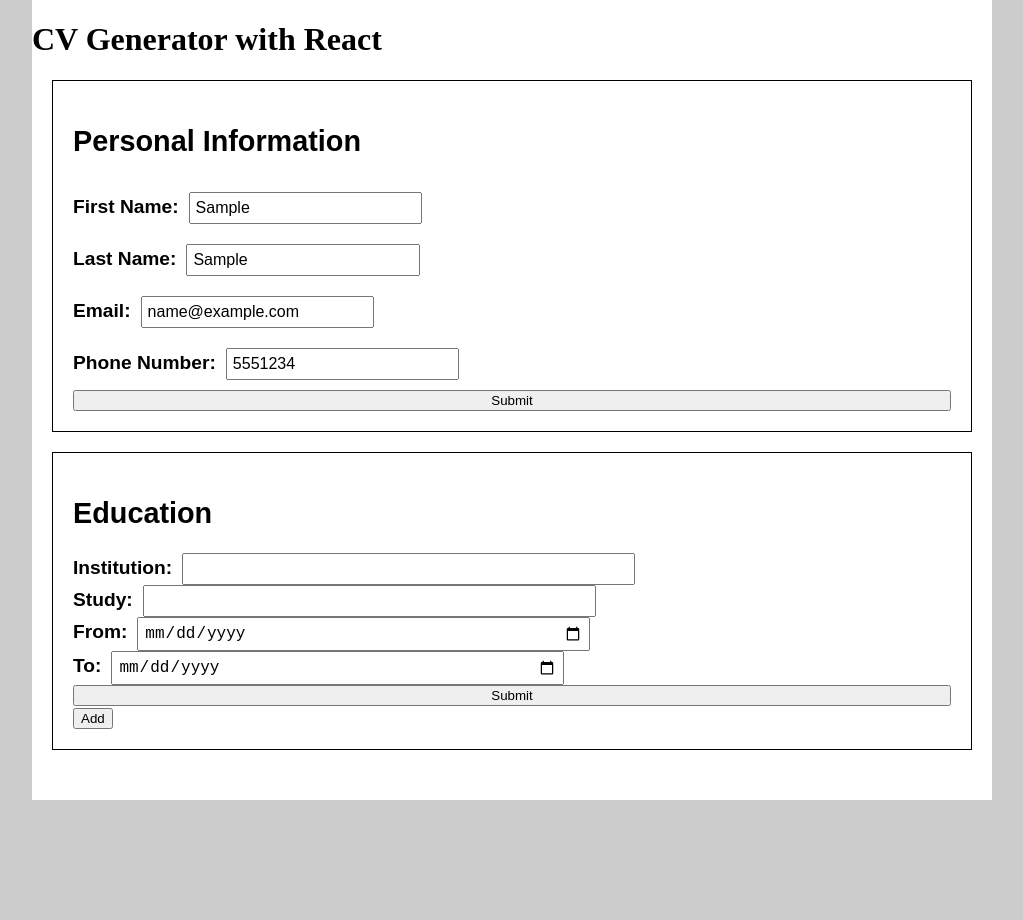
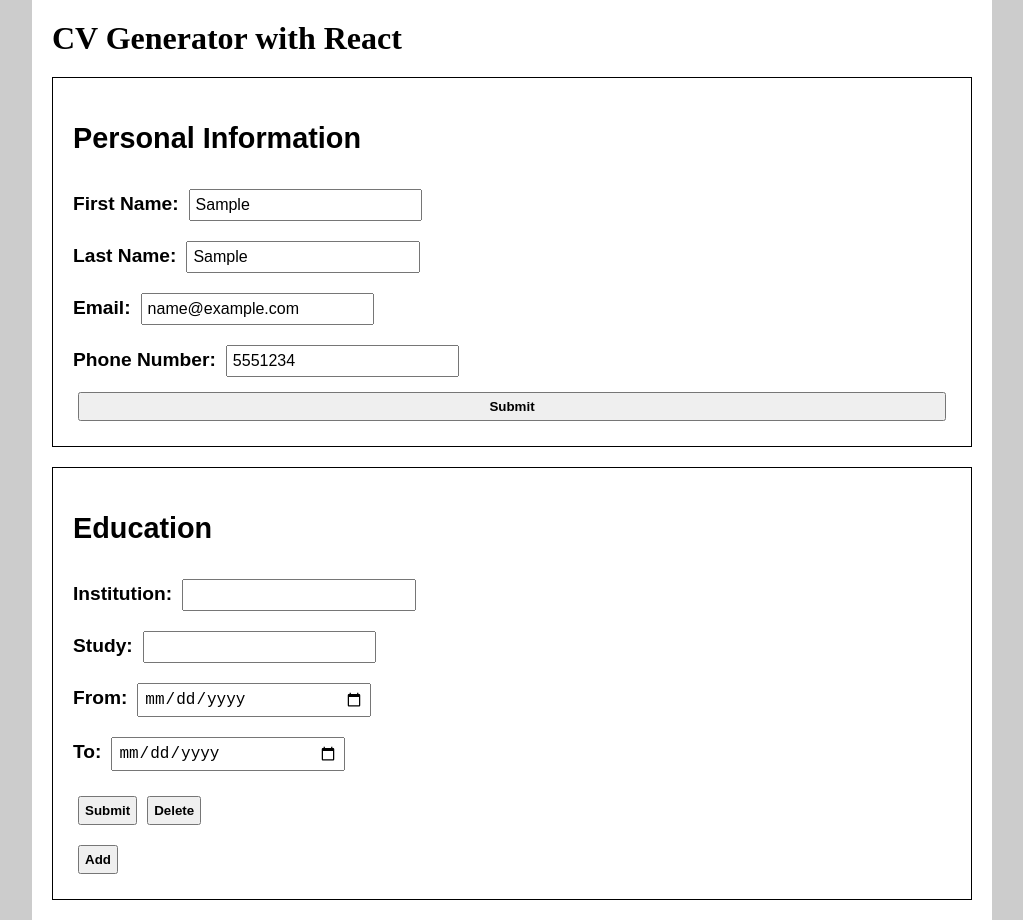
Before and after one commit to imranprice96/cv-project, a React (Create React App) app: page / in a window 1280 px wide. Both pictures are taken after typing "Sample", "Sample", "name@example.com", "5551234" into the empty fields and a click on the button "Add". Shown: the whole page, without its empty margins (128-1151 px from the left). Before the commit the page ends 800 px from the top, so only its background shows below. Built offline with nearby package versions, Linux system fonts and the light colour scheme.

Commit message:
Add styling to Education form

```diff
--- a/src/components/EducationContainer.js
+++ b/src/components/EducationContainer.js
@@ -1,5 +1,5 @@
 import React, { Component } from "react";
-import EducationForm from "../EducationForm";
+import EducationForm from "./EducationForm";
 import "./Form.css";
 import uniqid from "uniqid";
 
--- a/src/EducationForm.js
+++ b/src/components/EducationForm.js
@@ -1,5 +1,6 @@
 import React, { Component } from "react";
-import Education from "./components/Education";
+import Education from "./Education";
+import "./Form.css";
 
 class EducationForm extends Component {
 	constructor() {
@@ -61,7 +62,7 @@ class EducationForm extends Component {
 
 		return (
 			<form id="eduForm" onSubmit={this.onSubmitEdu}>
-				<div>
+				<div className="detail-input-row">
 					<label htmlFor="institution">Institution:</label>
 					<input
 						type="text"
@@ -72,7 +73,7 @@ class EducationForm extends Component {
 						required
 					/>
 				</div>
-				<div>
+				<div className="detail-input-row">
 					<label htmlFor="study">Study:</label>
 					<input
 						type="text"
@@ -83,7 +84,7 @@ class EducationForm extends Component {
 						required
 					/>
 				</div>
-				<div>
+				<div className="detail-input-row">
 					<label htmlFor="fromDate">From:</label>
 					<input
 						type="date"
@@ -94,7 +95,7 @@ class EducationForm extends Component {
 						required
 					/>
 				</div>
-				<div>
+				<div className="detail-input-row">
 					<label htmlFor="toDate">To:</label>
 					<input
 						type="date"
@@ -105,9 +106,12 @@ class EducationForm extends Component {
 						required
 					/>
 				</div>
-				<button id="edu-submit" type="submit">
-					Submit
-				</button>
+				<div className="detail-input-row">
+					<button id="edu-submit" type="submit">
+						Submit
+					</button>
+					<button onClick={this.onDelete}>Delete</button>
+				</div>
 			</form>
 		);
 	}
--- a/src/components/Form.css
+++ b/src/components/Form.css
@@ -27,3 +27,13 @@ input {
 label {
 	font-weight: bold;
 }
+
+button {
+	padding: 5px;
+	margin: 5px;
+	font-weight: bold;
+}
+
+h1 {
+	margin: 20px;
+}
```
